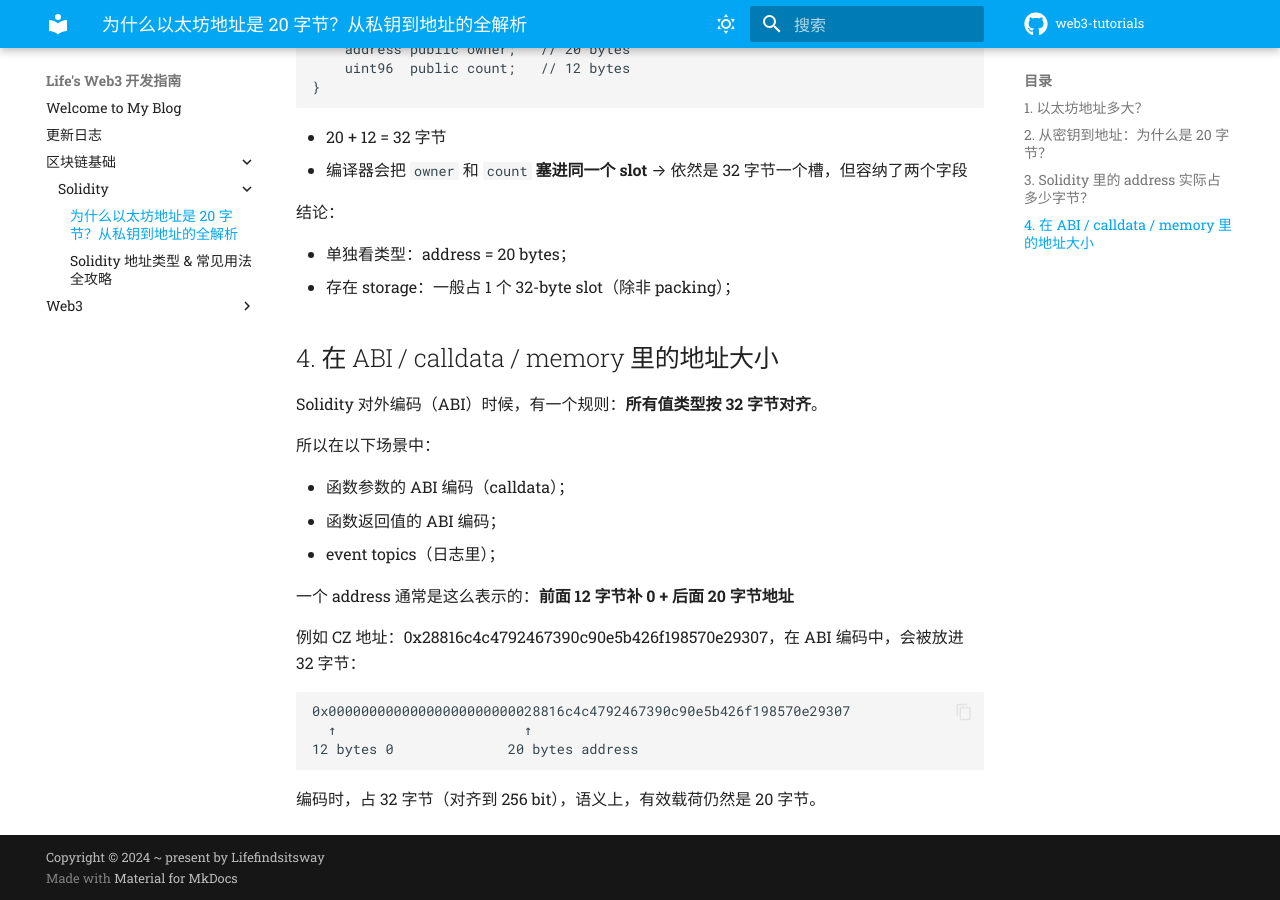
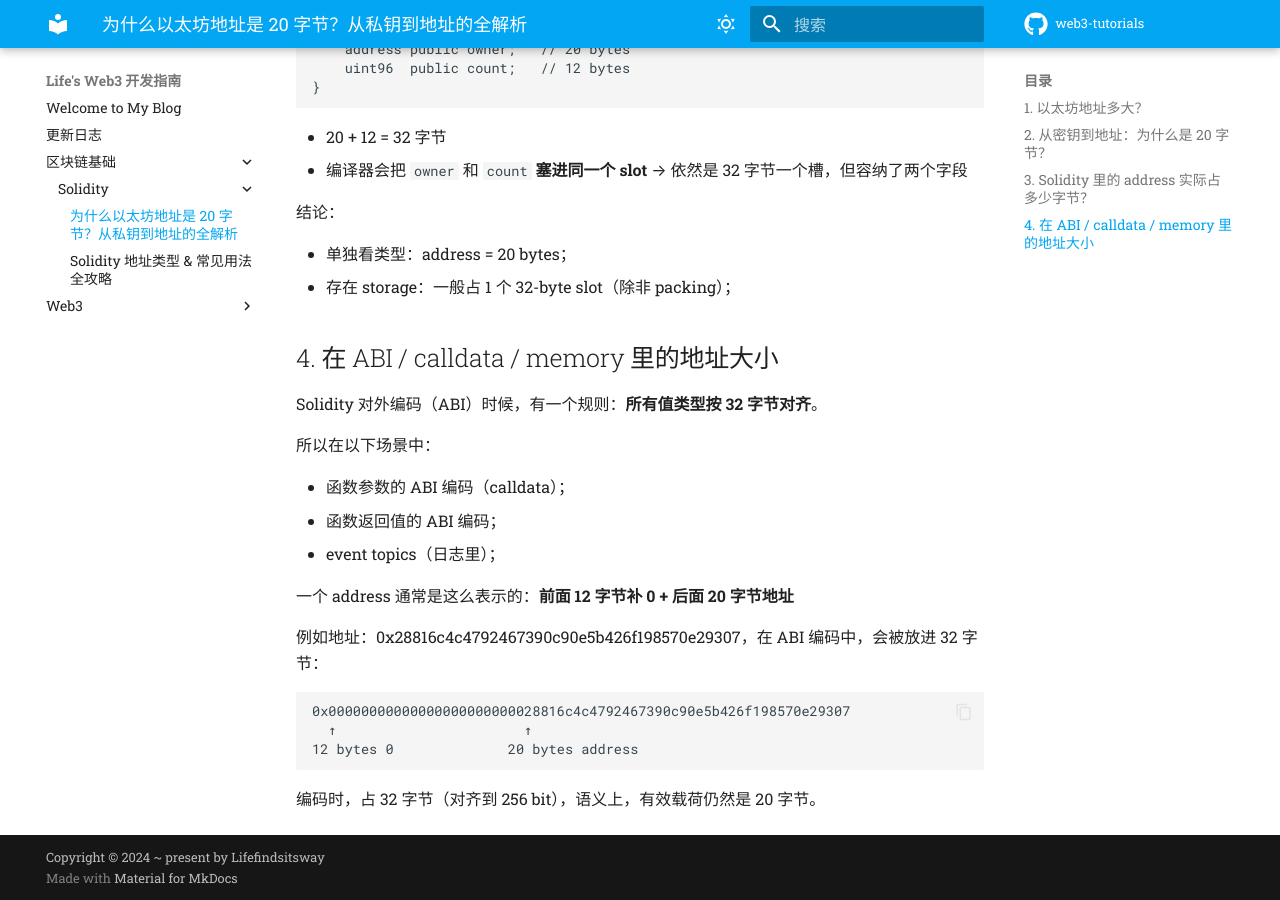
Before and after one commit to lifefindsitsway/web3-tutorials, an MkDocs documentation site: the page built from docs/blockchain/ethereum_address_size_251120.md, in a window 1280 px wide and 900 px high, scrolled down 2568 px. Built offline with MkDocs 1.6.1 and Material for MkDocs 9.7.7, drawn with Linux system fonts in a browser that asks for light colours; comment, search, counter and statistics services are not loaded; some of the changed text lies outside the part shown.

Commit message:
improved

````diff
--- a/docs/blockchain/ethereum_address_size_251120.md
+++ b/docs/blockchain/ethereum_address_size_251120.md
@@ -5,7 +5,7 @@
 - 每个十六进制字符是 4 bit
 - 40 × 4 = 160 bit = 20 byte
 
-例如：0x28816c4c4792467390c90e5b426f198570e29307（CZ公开地址），去掉 `0x`，剩下的 40 个 Hex 字符，就是 20 字节的二进制地址。
+例如：0x28816c4c4792467390c90e5b426f198570e29307，去掉 `0x`，剩下的 40 个 Hex 字符，就是 20 字节的二进制地址。
 
 ## 2. 从密钥到地址：为什么是 20 字节？
 
@@ -133,7 +133,7 @@
 
 一个 address 通常是这么表示的：**前面 12 字节补 0 + 后面 20 字节地址**
 
-例如 CZ 地址：0x28816c4c4792467390c90e5b426f198570e29307，在 ABI 编码中，会被放进 32 字节：
+例如地址：0x28816c4c4792467390c90e5b426f198570e29307，在 ABI 编码中，会被放进 32 字节：
 
 ```
 0x00000000000000000000000028816c4c4792467390c90e5b426f198570e29307
````
